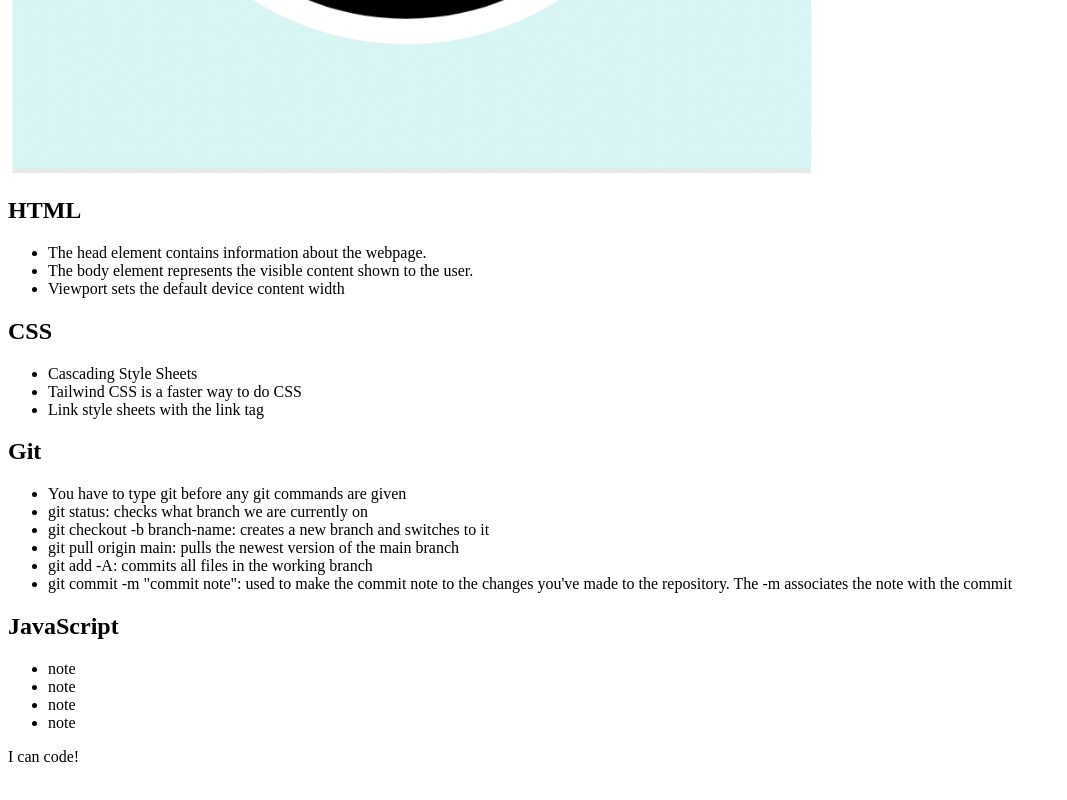
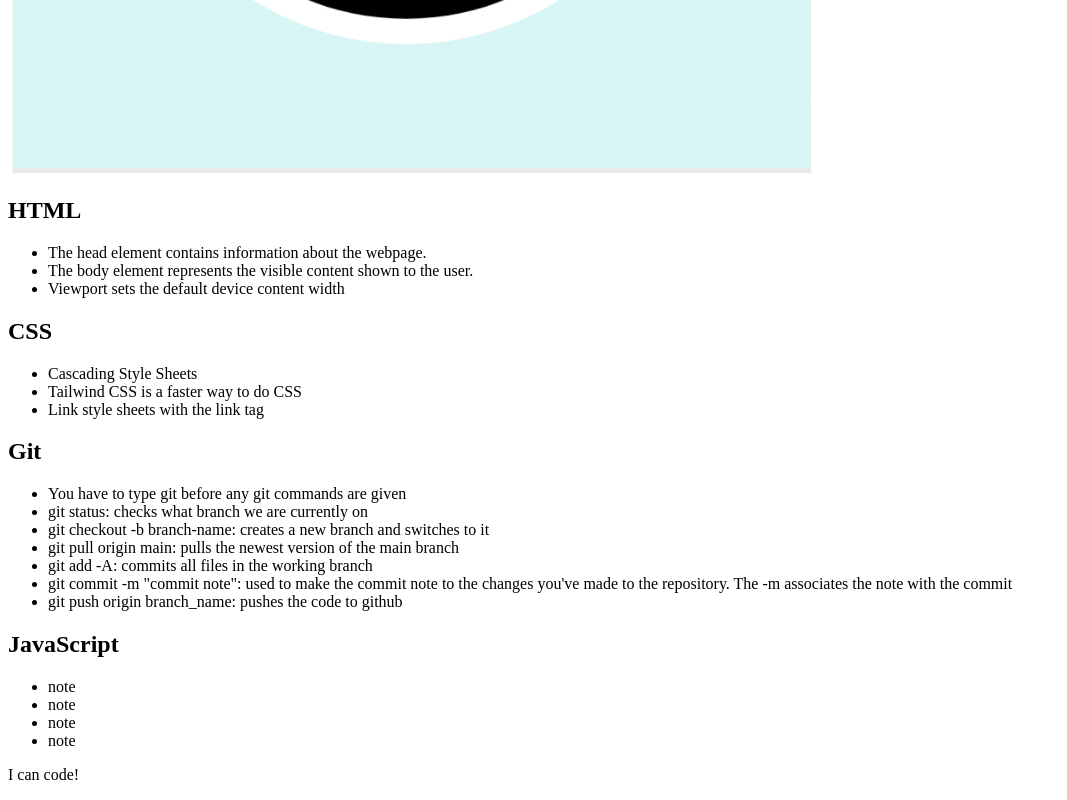
Before and after one commit to Brent-Bew-Canon/prework-study-guide, a plain HTML site: page index.html in a window 1280 px wide. Shown: the part 683-1483 px from the top of the page, without its empty margins (0-1067 px from the left). Drawn offline with Linux system fonts and the light colour scheme.

Commit message:
added one more git line in the html

```diff
--- a/index.html
+++ b/index.html
@@ -39,6 +39,7 @@
           <li>git pull origin main: pulls the newest version of the main branch</li>
           <li>git add -A: commits all files in the working branch</li>
           <li>git commit -m "commit note": used to make the commit note to the changes you've made to the repository. The -m associates the note with the commit</li>
+          <li>git push origin branch_name: pushes the code to github</li>
         </ul>
       </section>
 
```
